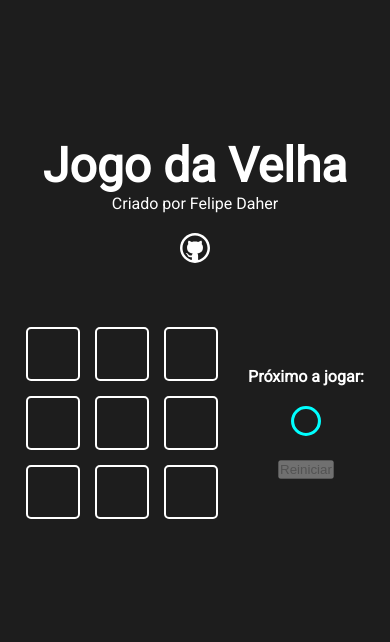
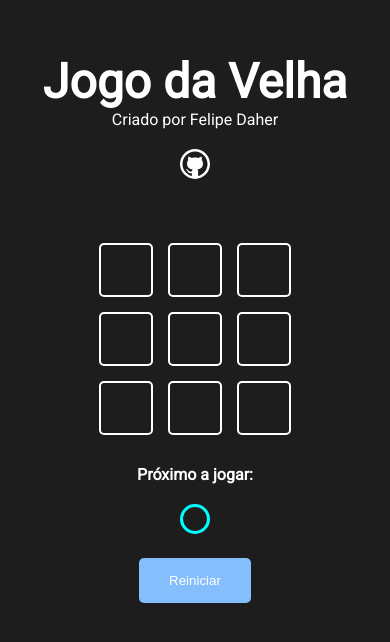
Before and after one commit to feDaher/react-jogo-da-velha, a Next.js app: page / in a window 390 px wide. Shown: the part 114-756 px from the top of the page. Built offline with nearby package versions, Linux system fonts and the light colour scheme.

Commit message:
Criado CSS button e Responsividade

```diff
--- a/src/compenents/button/Button.module.css
+++ b/src/compenents/button/Button.module.css
@@ -0,0 +1,13 @@
+.button{
+  padding: 15px 30px;
+  border-radius: 5px;
+  border: none;
+  cursor: pointer;
+  background-color: #007bff;
+  color: white;
+}
+
+.button:disabled {
+  cursor: default;
+  background-color: #85befc;
+}
--- a/src/compenents/game/Game.module.css
+++ b/src/compenents/game/Game.module.css
@@ -8,5 +8,10 @@
   display: flex;
   gap: 30px;
   align-items: center;
+}
 
+@media screen and (max-width: 430px){
+  .gameContent{
+    flex-direction: column;
+  }
 }
--- a/src/compenents/gameInfo/GameInfo.module.css
+++ b/src/compenents/gameInfo/GameInfo.module.css
@@ -3,4 +3,5 @@
   flex-direction: column;
   align-items: center;
   gap: 20px;
+  min-width: 170px;
 }
```
